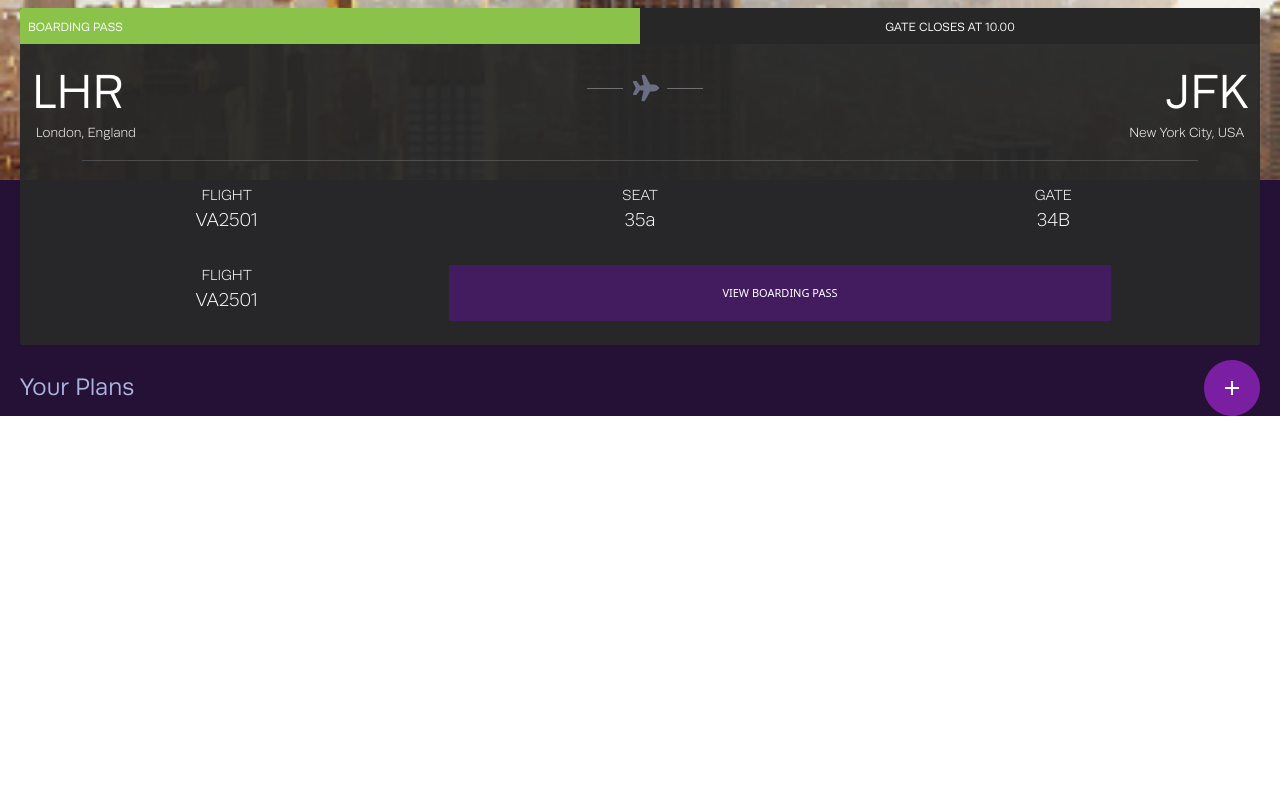
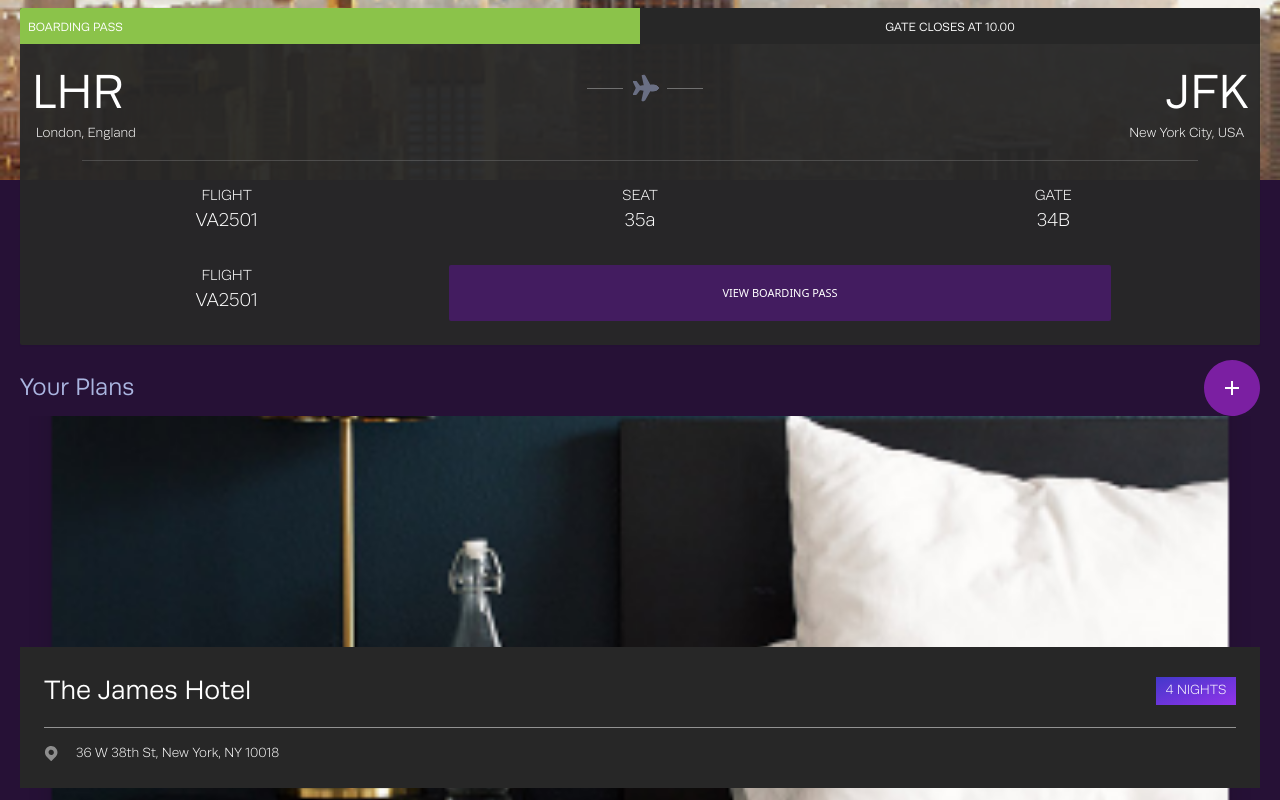
Before and after one commit to allanfernds/teste-pratico-falqon, a React (Vite) app: page / in a window 1280 px wide. Shown: the part 204-1004 px from the top of the page. Before the commit the page ends 800 px from the top, so only its background shows below. Built offline with nearby package versions, Linux system fonts and the light colour scheme.

Commit message:
create accomodation card

```diff
--- /dev/null
+++ b/src/components/AccomodationCard.jsx
@@ -0,0 +1,26 @@
+import React from "react";
+import pin_icon from "../assets/icons/16px/pin_icon.svg";
+
+function AccomodationCard() {
+  return (
+    <div className="bg-accomodation bg-cover bg-center h-96 pb-3 w flex items-end rounded-sm">
+      <div className="top-70 bg-custom-soft-black w-full font-runda-normal text-white text-[20pt] p-6">
+        <div className="flex justify-between items-center">
+          <h3>The James Hotel</h3>
+          <span className=" w-20 flex justify-center items-center font-runda-light uppercase text-[10pt] h-7 bg-gradient-to-br from-indigo-700 to-purple-600">
+            4 nights
+          </span>
+        </div>
+        <div className="bg-white mb-4 w-[100%] mt-4 h-[1px] mx-auto bg-opacity-50"></div>
+        <div className="flex mt-2">
+          <img src={pin_icon} alt="icone de marcação em mapa" />
+          <p className="text-[10pt] ml-4 font-runda-light">
+            36 W 38th St, New York, NY 10018
+          </p>
+        </div>
+      </div>
+    </div>
+  );
+}
+
+export default AccomodationCard;
--- a/src/components/CardSection.jsx
+++ /dev/null
@@ -1,7 +0,0 @@
-import React from "react";
-
-function CardSection({ children }) {
-  return <section className="px-5 bg-custom-bg-purple">{children}</section>;
-}
-
-export default CardSection;
--- a/src/components/UserPlans.jsx
+++ b/src/components/UserPlans.jsx
@@ -1,22 +1,25 @@
 import React from "react";
-import CardSection from "./CardSection";
+
 import add_new_btn from "../assets/icons/56px/add_icon.svg";
+import AccomodationCard from "./AccomodationCard";
 
 function UserPlans() {
   return (
-    <section>
-      <CardSection>
-        <div className="flex justify-between items-center">
-          <h4 className="font-runda-normal text-custom-light-blue text-2xl">
-            Your Plans
-          </h4>
+    <section className="bg-custom-bg-purple px-5 flex-col">
+      <div className="flex justify-between items-center">
+        <h4 className="font-runda-normal text-custom-light-blue text-2xl">
+          Your Plans
+        </h4>
+        <button>
           <img
             src={add_new_btn}
             alt="botão de adicionar novo planejamento"
             width="56px"
           />
-        </div>
-      </CardSection>
+        </button>
+      </div>
+
+      <AccomodationCard />
     </section>
   );
 }
--- a/src/pages/HomePage.jsx
+++ b/src/pages/HomePage.jsx
@@ -1,6 +1,6 @@
 import React from "react";
 import HeroSection from "../components/HeroSection";
-import CardSection from "../components/CardSection";
+
 import UserPlans from "../components/UserPlans";
 
 function HomePage() {
--- a/tailwind.config.js
+++ b/tailwind.config.js
@@ -21,6 +21,7 @@ module.exports = {
             },
             backgroundImage: {
                 'hero': "url('/src/assets/images/hero_image.png')",
+                'accomodation': "url('/src/assets/images/hotel_bed.png')",
 
             }
         },
```
Also changed, not shown: src/assets/icons/16px/pin_icon.svg (renamed from src/assets/icons/16px/pin-icon.svg), src/assets/images/hotel_bed.png (renamed from src/assets/images/hotal_bed.png).
